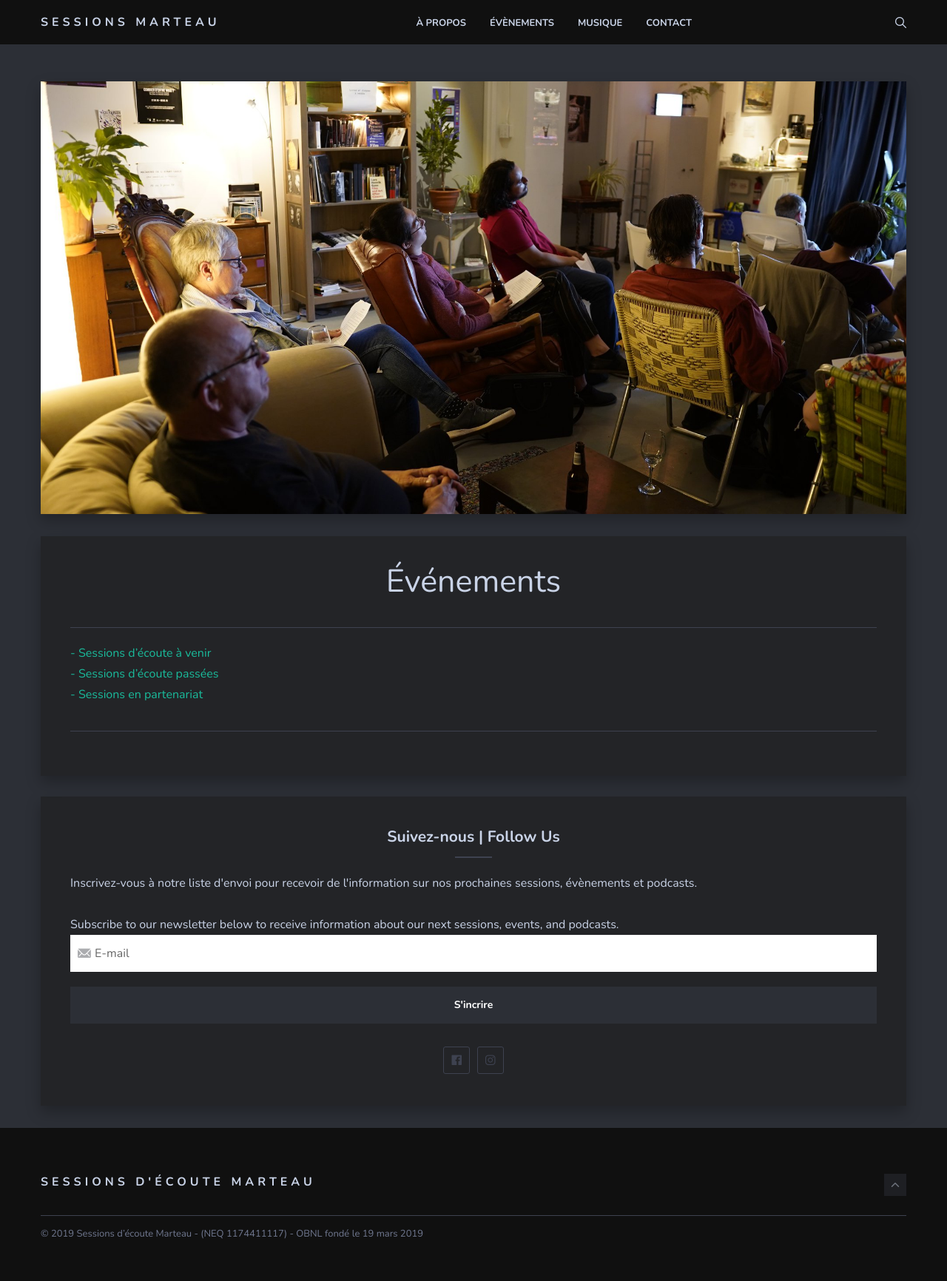
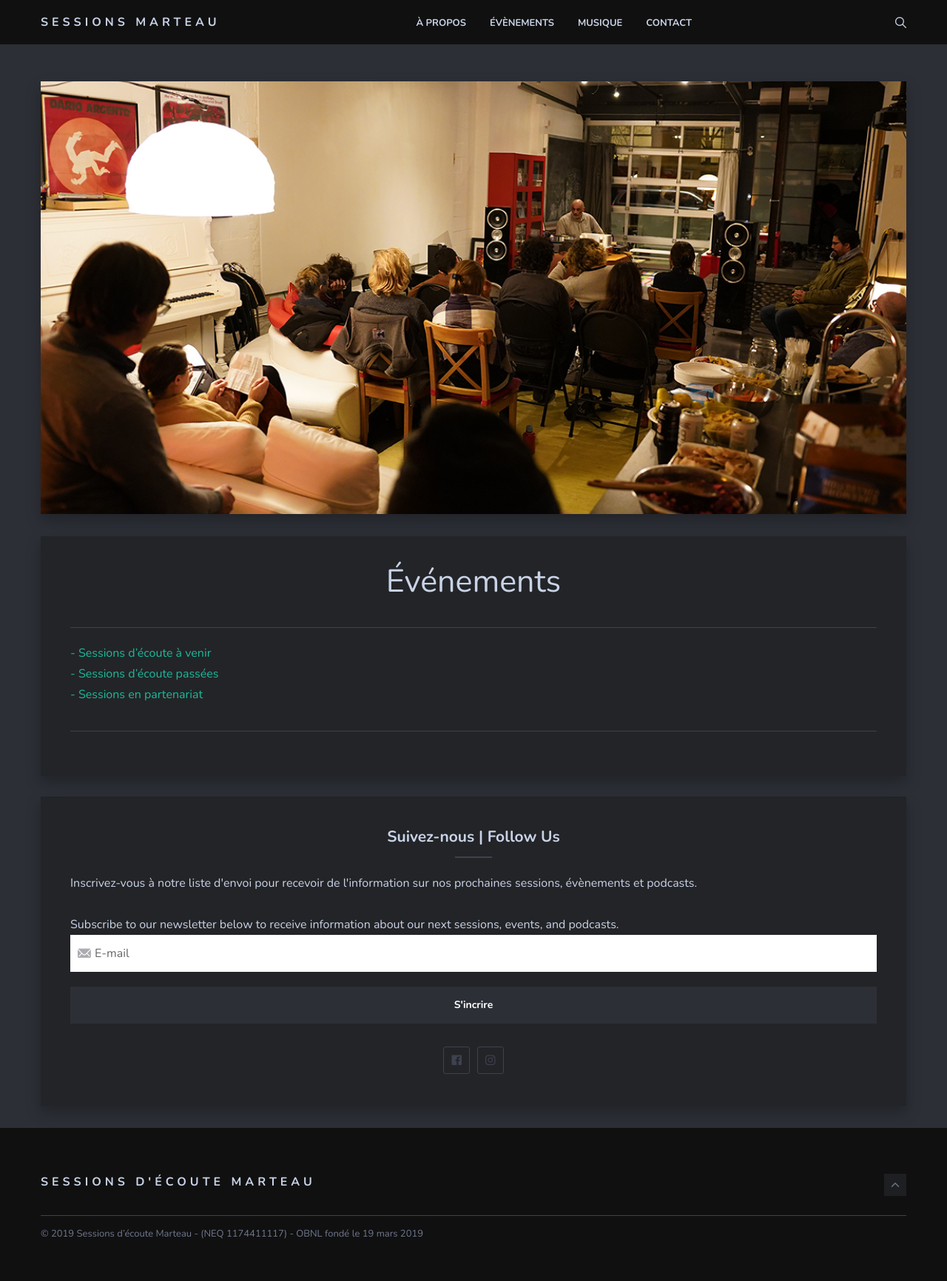
Before and after one commit to sessions-marteau/sessions-marteau-2.github.io, a Jekyll site: the page built from _pages/evenement.md, in a window 1280 px wide. Shown: the whole page at 74% size. Built offline with Jekyll 4.4.1, drawn with Linux system fonts in a browser that asks for light colours; nearby versions of some CDN libraries.

Commit message:
Update evenement.md
chanced picture for variations

```diff
--- a/_pages/evenement.md
+++ b/_pages/evenement.md
@@ -1,7 +1,7 @@
 ---
 layout: page
 title: Événements
-image: 2nd-SM_850204525888274432_o.jpg
+image: session3_DSC4099-web.jpg
 permalink: /evenements/
 dropdown: true
 ---
```
